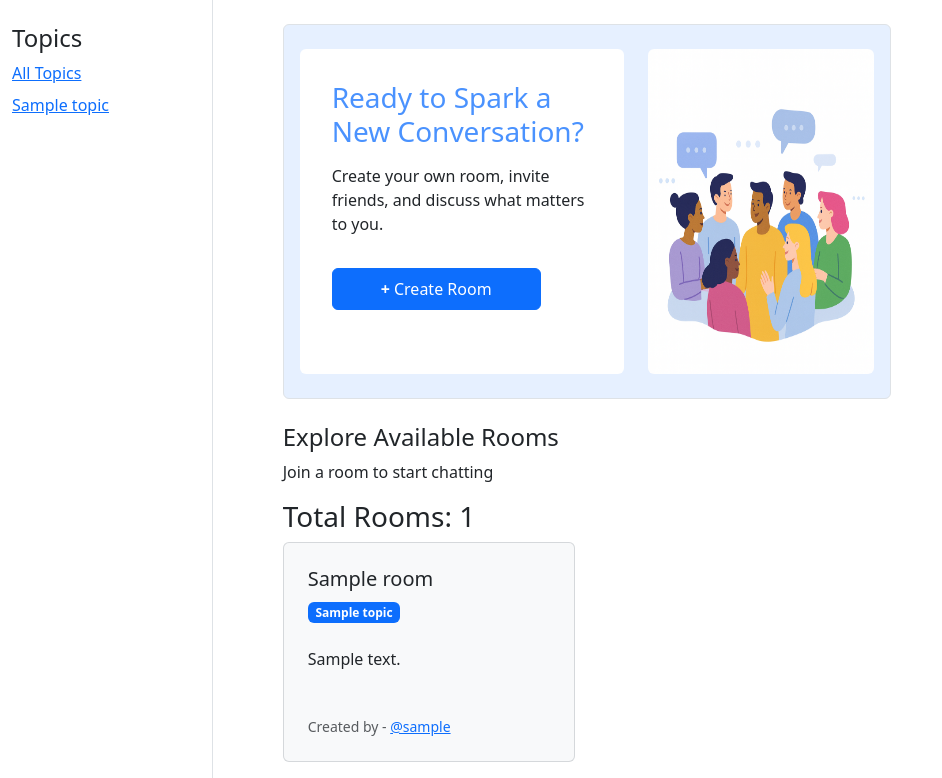
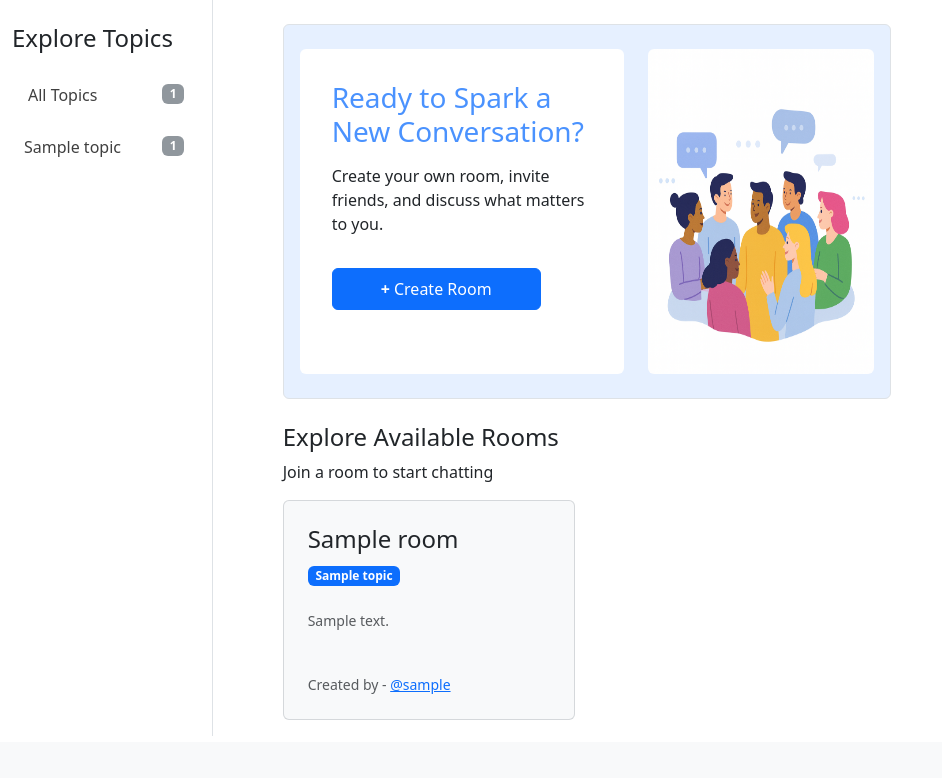
Before and after one commit to parthu05/CoLearner, a Django app: page / in a window 1280 px wide. Shown: the part 58-836 px from the top of the page, without its empty margins (0-942 px from the left). After the commit the page ends 794 px from the top, so only its background shows below. Run offline with Django 5.2, Linux system fonts and the light colour scheme; a user stored in the database is signed in; tables that the repository leaves empty hold one stand-in row (values such as "Sample post").

Commit message:
added the sidebar css and count functionality

```diff
--- a/templates/home.html
+++ b/templates/home.html
@@ -3,12 +3,24 @@
   <div class="row">
     <!-- Left Sidebar -->
     <div class="col-md-2 border-end" style="min-height: 80vh">
-      <h4 class="mt-4">Topics</h4>
-      <div><a href="{% url 'home' %}">All Topics</a></div>
+      <h4 class="my-4">Explore Topics</h4>
+      <div>
+        <a
+          class="btn btn-outline-primary border-0 opacity-75 text-black px-3 mb-3 d-flex align-items-center justify-content-between"
+          href="{% url 'home' %}"
+          ><span>All Topics</span>
+          <span class="badge bg-secondary ms-5">{{rooms_count}}</span>
+        </a>
+      </div>
       <div class="mt-2">
         {% if topics %} {% for topic in topics %}
-        <a href="{% url 'home' %}?q={{ topic.name|urlencode }}"
-          >{{ topic.name }}</a
+        <a
+          class="btn btn-outline-primary opacity-75 border-0 text-start text-black d-flex align-items-center justify-content-between"
+          href="{% url 'home' %}?q={{ topic.name|urlencode }}"
+          ><span>{{ topic.name }}</span>
+          <span class="badge bg-secondary me-1"
+            >{{topic.room_set.all.count}}</span
+          ></a
         ><br />
         {% endfor %} {% else %}
         <p>No topics yet.</p>
@@ -21,7 +33,6 @@
       {% include "room_form.html" %}
       <h4 class="mt-4">Explore Available Rooms</h4>
       <p>Join a room to start chatting</p>
-      <h3>Total Rooms: {{ rooms_count }}</h3>
       <!-- filepath: d:\codes\coLearner\templates\home.html -->
       <div class="row">
         {% if rooms %} {% for room in rooms %}
@@ -32,10 +43,12 @@
             style="min-height: 220px"
           >
             <div class="position-relative">
-              <h5>{{room.name}}</h5>
+              <h4>{{room.name}}</h4>
               <span class="badge text-bg-primary mb-4">{{room.topic}}</span>
               <a href="{% url 'room' room.id %}" class="stretched-link"></a>
-              <p>{{ room.description }}</p>
+              <p class="text-start small text-muted">
+                {{ room.description|truncatewords:15 }}
+              </p>
             </div>
             <div class="text-start small text-muted">
               Created by -
@@ -52,11 +65,11 @@
         <p>
           No rooms yet. Be the first to
           <button
-            class="btn btn-link p-0"
+            class="btn btn-link p-0 mb-1"
             data-bs-toggle="modal"
             data-bs-target="#createRoomModal"
           >
-            create one</button
+            create</button
           >.
         </p>
         {% endif %}
--- a/templates/my_room.html
+++ b/templates/my_room.html
@@ -12,7 +12,9 @@
         <h5>{{room.name}}</h5>
         <span class="badge text-bg-primary mb-4">{{room.topic}}</span>
         <a href="{% url 'room' room.id %}" class="stretched-link"></a>
-        <p>{{ room.description }}</p>
+        <p class="text-start small text-muted">
+          {{ room.description|truncatewords:15 }}
+        </p>
         {% if user == room.host %}
         <a href="{% url 'update_room' room.id %}" class="btn btn-primary btn-sm"
           >Update Room</a
```
